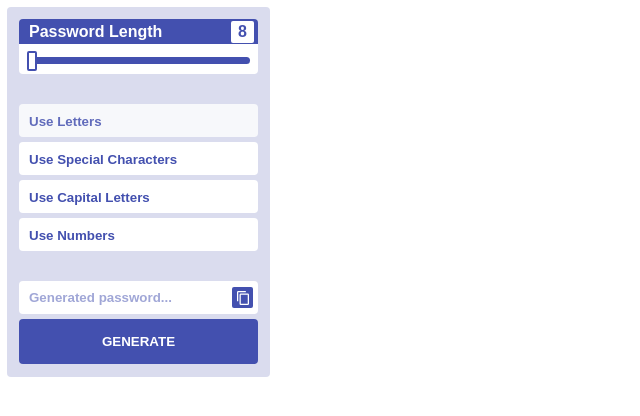
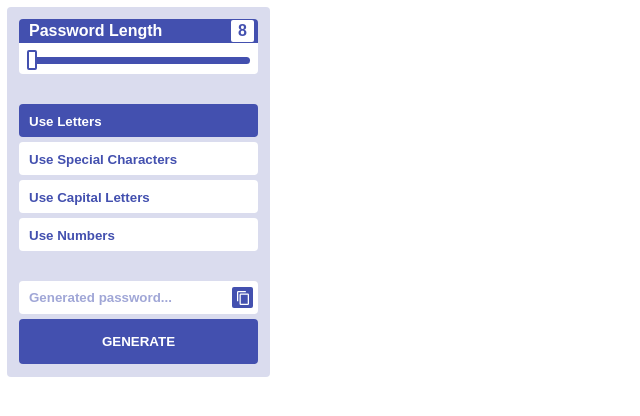
Before and after one commit to Archasion/Password-Generator, a browser extension: page index.html in a window 1280 px wide. In both pictures the pointer is over the button "Use Letters". Shown: the whole page, without its empty margins (0-640 px from the left). Drawn offline with nearby package versions, Linux system fonts and the light colour scheme.

Commit message:
Changed hover animations - Fix onclick reset

```diff
--- a/css/style.css
+++ b/css/style.css
@@ -25,13 +25,25 @@ body {
 }
 
 button {
-	-webkit-transition: opacity 0.2s;
-	transition: opacity 0.2s;
+	-webkit-transition: 0.2s;
+	transition: 0.2s;
 	cursor: pointer;
 }
 
-button:hover {
-	opacity: 0.8;
+.option-button:hover {
+	background: var(--accent-color);
+}
+
+.option-button:hover > span {
+	color: var(--text-color);
+}
+
+#generate-password:hover {
+	background: var(--text-color);
+}
+
+#generate-password:hover > span {
+	color: var(--accent-color);
 }
 
 #main-background {
@@ -78,7 +90,7 @@ button:hover {
 #slider-container {
 	background: var(--text-color);
 	border-radius: 0 0 4px 4px;
-	padding: 6px 8px;
+	padding: 6.5px 8px;
 	width: calc(100% - 16px);
 	height: 18px;
 }
```
